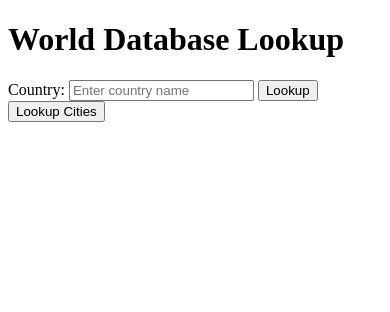
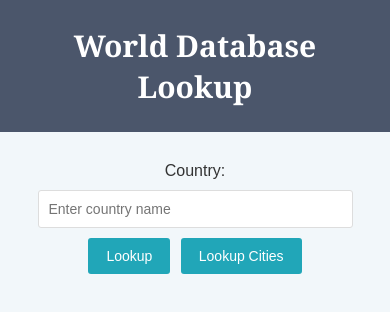
Before and after one commit to inter-Nett/info2180-lab5, a plain HTML site: page index.html in a window 390 px wide. Drawn offline with Linux system fonts and the light colour scheme.

Commit message:
Completed Lab 5 styling and functionality

```diff
--- a/index.html
+++ b/index.html
@@ -5,7 +5,7 @@
 		<title>World Database Lookup</title>
 
 		<!-- you can modify this as needed or to your preference -->
-		<link href="world.css" type="text/css" rel="stylesheet" />
+		<link href="world.css?v=2" rel="stylesheet">
 
 		<!-- you write this -->
 		<script src="world.js" type="text/javascript"></script>
--- a/world.css
+++ b/world.css
@@ -1 +1,121 @@
-/* Add your own styles */
+/* General page styling */
+body {
+    margin: 0;
+    padding: 0;
+    font-family: Arial, Helvetica, sans-serif;
+    background-color: #f2f7fa;
+    color: #333;
+}
+
+/* Header */
+header {
+    background-color: #4b566b;
+    color: white;
+    padding: 25px;
+    text-align: center;
+}
+
+header h1 {
+    font-family: Georgia, serif;
+    font-size: 30px;
+    font-weight: bold;
+    color: white;
+    margin: 0;
+}
+
+/* Main content */
+main {
+    max-width: 1000px;
+    margin: 0 auto;
+    padding: 30px 20px;
+}
+
+/* Search section */
+#controls {
+    text-align: center;
+    margin-bottom: 30px;
+}
+
+#controls label {
+    display: block;
+    margin-bottom: 10px;
+    font-size: 16px;
+}
+
+#country {
+    width: 350px;
+    max-width: 90%;
+    padding: 10px;
+    border: 1px solid #ddd;
+    border-radius: 3px;
+    font-size: 14px;
+}
+
+/* Buttons */
+button {
+    background-color: #21a6b8;
+    color: white;
+    border: none;
+    padding: 10px 18px;
+    margin: 10px 3px;
+    border-radius: 3px;
+    cursor: pointer;
+    font-size: 14px;
+}
+
+button:hover {
+    background-color: #168a9a;
+}
+
+/* Results */
+#result {
+    display: flex;
+    justify-content: center;
+    margin-top: 20px;
+}
+
+/* Table */
+table {
+    width: 85%;
+    border-collapse: collapse;
+    background-color: white;
+    font-size: 14px;
+}
+
+th {
+    background-color: #e8eef2;
+    color: #333;
+    font-weight: bold;
+    text-align: left;
+    padding: 12px;
+}
+
+td {
+    padding: 12px;
+    border-bottom: 1px solid #eee;
+}
+
+/* Alternating rows */
+tbody tr:nth-child(even) {
+    background-color: #f2f6f8;
+}
+
+tbody tr:nth-child(odd) {
+    background-color: white;
+}
+
+/* Responsive design */
+@media (max-width: 600px) {
+    #country {
+        width: 90%;
+    }
+
+    table {
+        width: 100%;
+        font-size: 12px;
+    }
+
+    th, td {
+        padding: 8px;
+    }
+}
```
